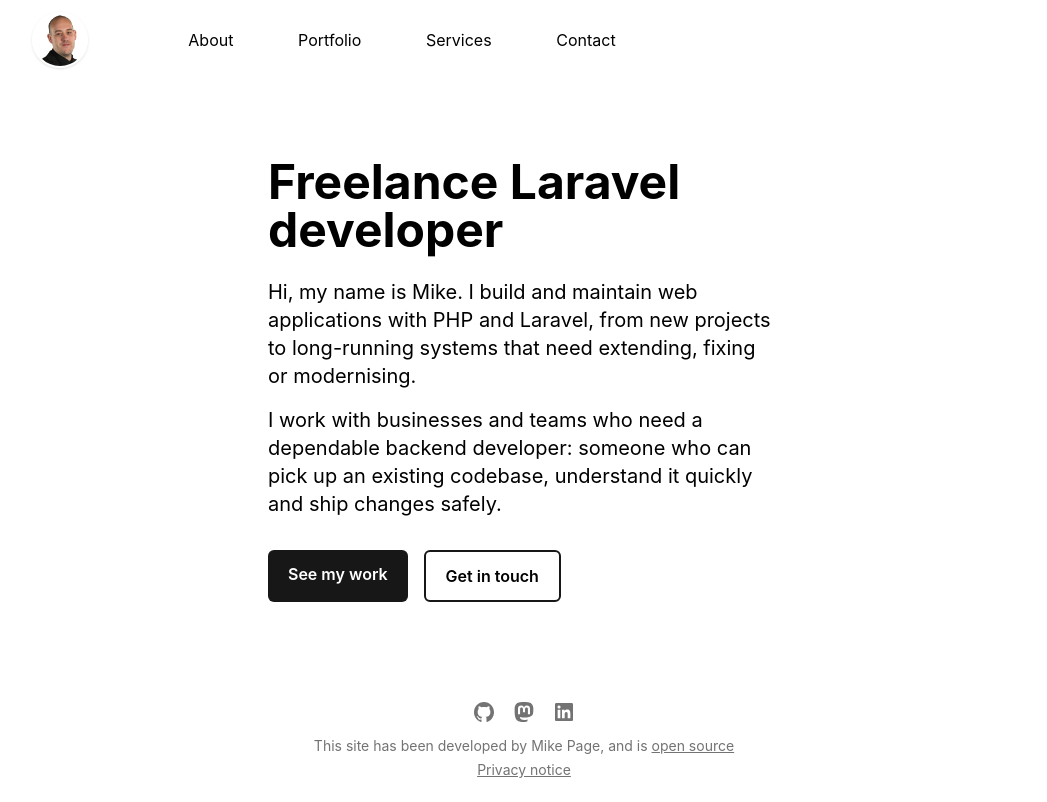
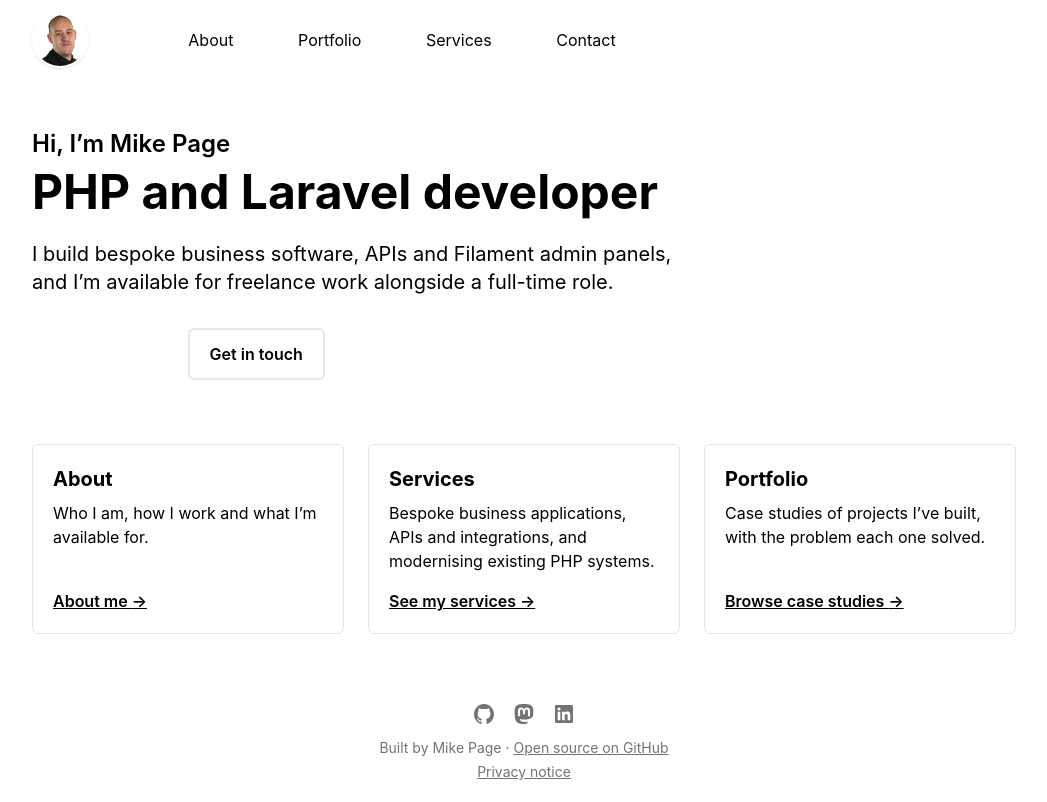
Before and after one commit to MikePageDev/mikepage.dev, a Laravel app: page / in a window 1280 px wide. Shown: the whole page, without its empty margins (116-1163 px from the left). Before the commit the page ends 778 px from the top, so only its background shows below. Run offline with Laravel 12, Linux system fonts and the light colour scheme; style sheets or scripts are compiled from the project's sources; some libraries are stand-ins or nearby versions.

Commit message:
Tided up the copy

```diff
--- a/resources/views/components/layout.blade.php
+++ b/resources/views/components/layout.blade.php
@@ -4,7 +4,8 @@
 ])
 
 @php
-    $pageTitle = $title ? $title . ' | ' . config('app.name') : config('app.name');
+    // Pages without their own title (the home page) get the name and tagline.
+    $pageTitle = $title ? $title . ' | ' . config('app.name') : config('app.name') . ' | ' . config('site.tagline');
     $pageDescription = $description ?? config('site.description');
     $navLinks = [
         'about' => 'About',
@@ -47,6 +48,7 @@
 </head>
 
 <body class="min-h-screen max-w-(--breakpoint-lg) mx-auto flex flex-col bg-white dark:bg-neutral-900 dark:text-white">
+    <a href="#main" class="sr-only focus:not-sr-only focus:absolute focus:top-3 focus:left-3 focus:z-20 focus:px-4 focus:py-2 focus:rounded-md focus:font-semibold focus:bg-neutral-900 focus:text-white dark:focus:bg-white dark:focus:text-neutral-900">Skip to content</a>
     <nav aria-label="Main" class="relative flex justify-between h-20 items-center px-5">
         <a href="{{ route('home') }}" class="h-14 w-14 rounded-full border-2 border-white dark:border-neutral-700 group shadow-sm">
             <img src="{{ asset('img/mike.jpg') }}" alt="Mike Page" class="rounded-full group-hover:opacity-80 transition-all duration-150">
@@ -85,7 +87,7 @@
             <x-heroicon-s-sun x-show="darkMode" x-cloak aria-hidden="true" class="p-2 ml-3 w-8 h-8 text-gray-100 bg-neutral-700 rounded-md transition cursor-pointer dark:hover:bg-neutral-600" />
         </button>
     </nav>
-    <main class="flex flex-1 flex-col px-5">
+    <main id="main" tabindex="-1" class="flex flex-1 flex-col px-5 focus:outline-none">
         {{ $slot }}
     </main>
     <footer class="flex flex-col items-center py-5 px-5 text-center">
@@ -93,7 +95,7 @@
             <x-social-links />
         </div>
         <div class="text-sm text-neutral-500">
-            <p>This site has been developed by Mike Page, and is <a href="https://github.com/MikePageDev/mikepage.dev" class="underline hover:text-neutral-400">open source</a></p>
+            <p>Built by Mike Page · <a href="https://github.com/MikePageDev/mikepage.dev" class="underline hover:text-neutral-400">Open source on GitHub</a></p>
             <p class="mt-1"><a href="{{ route('privacy') }}" class="underline hover:text-neutral-400">Privacy notice</a></p>
         </div>
     </footer>
--- a/resources/views/home.blade.php
+++ b/resources/views/home.blade.php
@@ -1,17 +1,47 @@
+@php
+    $sections = [
+        [
+            'title' => 'About',
+            'summary' => 'Who I am, how I work and what I’m available for.',
+            'route' => 'about',
+            'link' => 'About me',
+        ],
+        [
+            'title' => 'Services',
+            'summary' => 'Bespoke business applications, APIs and integrations, and modernising existing PHP systems.',
+            'route' => 'services',
+            'link' => 'See my services',
+        ],
+        [
+            'title' => 'Portfolio',
+            'summary' => 'Case studies of projects I’ve built, with the problem each one solved.',
+            'route' => 'portfolio.index',
+            'link' => 'Browse case studies',
+        ],
+    ];
+@endphp
 <x-layout>
-    <section class="flex flex-1 justify-center items-center py-12">
-        <div class="max-w-lg mx-auto">
-            <h1 class="text-4xl sm:text-5xl font-bold mb-6">Freelance Laravel developer</h1>
-            <p class="text-lg sm:text-xl mb-4">
-                Hi, my name is Mike. I build and maintain web applications with PHP and Laravel, from new projects to long-running systems that need extending, fixing or modernising.
-            </p>
+    <div class="py-12 w-full">
+        <section class="max-w-2xl mb-16">
+            <p class="text-xl sm:text-2xl font-semibold mb-2">Hi, I’m Mike Page</p>
+            <h1 class="text-4xl sm:text-5xl font-bold mb-6">PHP and Laravel developer</h1>
             <p class="text-lg sm:text-xl mb-8">
-                I work with businesses and teams who need a dependable backend developer: someone who can pick up an existing codebase, understand it quickly and ship changes safely.
+                I build bespoke business software, APIs and Filament admin panels, and I’m available for freelance work alongside a full-time role.
             </p>
             <div class="flex flex-wrap gap-4">
-                <a href="{{ route('portfolio.index') }}" class="px-5 py-3 rounded-md font-semibold bg-neutral-900 text-white hover:bg-neutral-700 dark:bg-white dark:text-neutral-900 dark:hover:bg-neutral-200 transition">See my work</a>
-                <a href="{{ route('contact') }}" class="px-5 py-3 rounded-md font-semibold border-2 border-neutral-900 hover:bg-neutral-100 dark:border-white dark:hover:bg-neutral-800 transition">Get in touch</a>
+                <a href="{{ route('portfolio.index') }}" class="px-5 py-3 rounded-md font-semibold bg-primary-600 text-white hover:bg-primary-700 dark:hover:bg-primary-500 transition">See my work</a>
+                <a href="{{ route('contact') }}" class="px-5 py-3 rounded-md font-semibold border-2 border-primary-600 hover:bg-primary-50 dark:border-primary-400 dark:hover:bg-primary-950 transition">Get in touch</a>
             </div>
-        </div>
-    </section>
+        </section>
+
+        <ul class="grid gap-6 sm:grid-cols-3">
+            @foreach ($sections as $section)
+                <li class="flex flex-col p-5 rounded-md border border-neutral-200 dark:border-neutral-700">
+                    <h2 class="text-xl font-bold mb-2">{{ $section['title'] }}</h2>
+                    <p class="mb-4 flex-1">{{ $section['summary'] }}</p>
+                    <a href="{{ route($section['route']) }}" class="underline font-semibold hover:text-neutral-600 dark:hover:text-neutral-400">{{ $section['link'] }} <span aria-hidden="true">→</span></a>
+                </li>
+            @endforeach
+        </ul>
+    </div>
 </x-layout>
--- a/resources/views/livewire/contact-form.blade.php
+++ b/resources/views/livewire/contact-form.blade.php
@@ -1,7 +1,7 @@
 <div id="form" class="mb-8">
     @if ($sent)
         <p role="status" class="text-lg font-semibold p-5 rounded-md border border-neutral-200 dark:border-neutral-700">
-            Thanks, your message has been sent. I'll get back to you as soon as I can.
+            Thanks, your message has been sent. I'll get back to you within 3 working days.
         </p>
     @else
         <form wire:submit="submit" class="flex flex-col gap-6">
```
Also changed, not shown: resources/views/about.blade.php (+37 -5 lines), resources/views/contact.blade.php (+4 -15 lines), resources/views/services.blade.php (+8 -8 lines), tests/Feature/ContactFormTest.php (+1 -1 lines), tests/Feature/HomePageTest.php (+3 -1 lines), tests/Feature/LayoutTest.php (+4 -3 lines).
